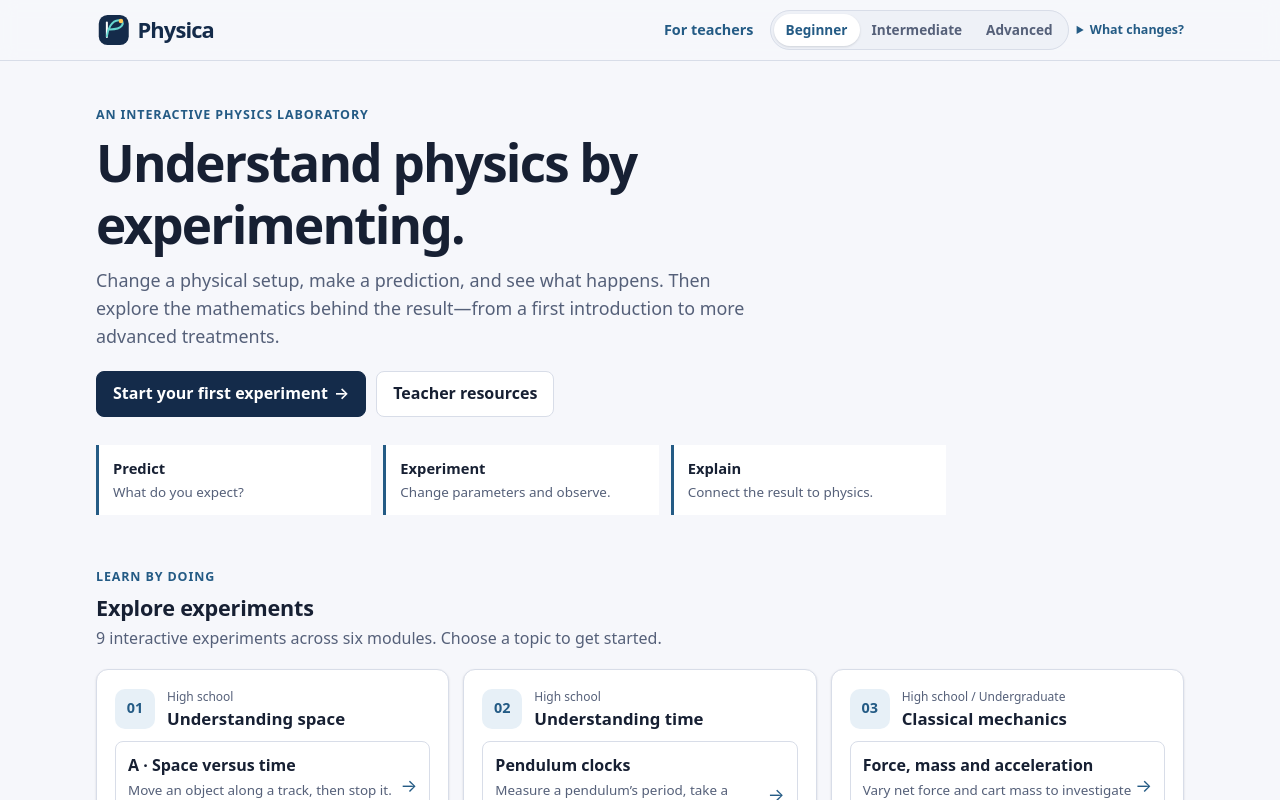
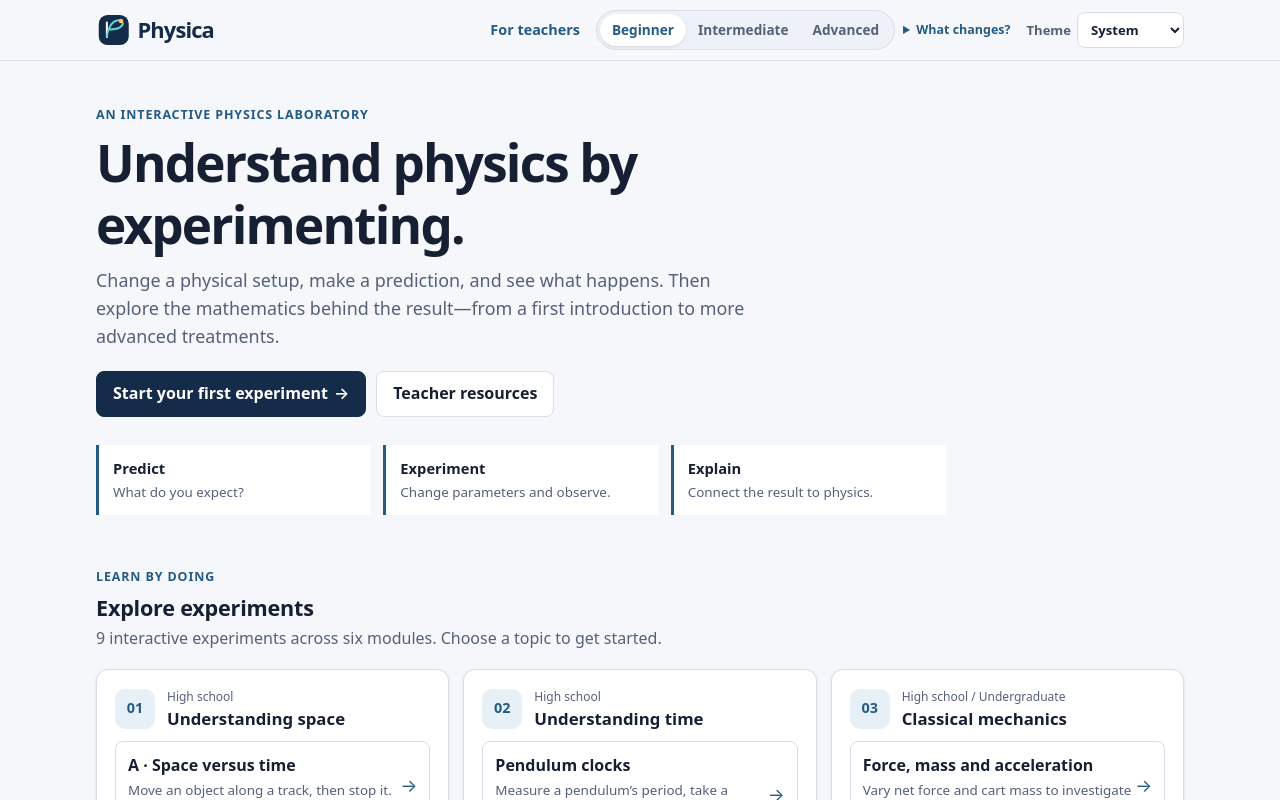
Before and after one commit to bowo-prasetyo/physics-lab, a Vue app: page /cosmology/evolving-space in a window 1280 px wide. Shown: the top 800 px of the page. Built offline with nearby package versions, Linux system fonts and the light colour scheme.

Commit message:
Add persistent light, dark, and system theme switcher

```diff
--- a/index.html
+++ b/index.html
@@ -7,6 +7,21 @@
     <meta name="theme-color" content="#142b4a" />
     <link rel="icon" href="/favicon.svg" type="image/svg+xml" />
     <title>Physica</title>
+    <script>
+      (() => {
+        let preference = 'system'
+        try {
+          const stored = localStorage.getItem('physica-theme')
+          if (stored === 'light' || stored === 'dark' || stored === 'system') preference = stored
+        } catch {
+          // Use the system preference when local storage is unavailable.
+        }
+        const systemDark = window.matchMedia?.('(prefers-color-scheme: dark)').matches ?? false
+        document.documentElement.dataset.theme = preference === 'system'
+          ? (systemDark ? 'dark' : 'light')
+          : preference
+      })()
+    </script>
   </head>
   <body>
     <div id="app"></div>
--- a/src/App.vue
+++ b/src/App.vue
@@ -1,5 +1,6 @@
 <script setup lang="ts">
 import LevelSwitcher from '@/components/LevelSwitcher.vue'
+import ThemeSwitcher from '@/components/ThemeSwitcher.vue'
 import ExperimentNavigation from '@/components/ExperimentNavigation.vue'
 
 const logo = `${import.meta.env.BASE_URL}physica-logo.svg`
@@ -14,6 +15,7 @@ const logo = `${import.meta.env.BASE_URL}physica-logo.svg`
       <nav class="header-tools" aria-label="Main navigation">
         <RouterLink class="teacher-link" to="/teachers">For teachers</RouterLink>
         <LevelSwitcher />
+        <ThemeSwitcher />
       </nav>
     </div>
   </header>
--- /dev/null
+++ b/src/components/ThemeSwitcher.vue
@@ -0,0 +1,50 @@
+<script setup lang="ts">
+import { useTheme } from '@/composables/useTheme'
+
+const { preference } = useTheme()
+</script>
+
+<template>
+  <label class="theme-switcher">
+    <span>Theme</span>
+    <select v-model="preference" aria-label="Color theme">
+      <option value="system">System</option>
+      <option value="light">Light</option>
+      <option value="dark">Dark</option>
+    </select>
+  </label>
+</template>
+
+<style scoped>
+.theme-switcher {
+  display: inline-flex;
+  align-items: center;
+  gap: 6px;
+  color: var(--text-muted);
+  font-size: 0.82rem;
+  font-weight: 600;
+  white-space: nowrap;
+}
+
+select {
+  min-height: 36px;
+  max-width: 112px;
+  padding: 4px 28px 4px 9px;
+  border: 1px solid var(--border);
+  border-radius: var(--radius-sm);
+  background: var(--surface);
+  color: var(--text);
+  font: inherit;
+  cursor: pointer;
+}
+
+select:focus-visible {
+  outline: 3px solid var(--accent);
+  outline-offset: 2px;
+}
+
+@media (max-width: 380px) {
+  .theme-switcher { gap: 4px; font-size: 0.76rem; }
+  select { max-width: 96px; }
+}
+</style>
--- /dev/null
+++ b/src/composables/useTheme.ts
@@ -0,0 +1,47 @@
+import { computed, ref, watch } from 'vue'
+
+export type ThemePreference = 'light' | 'dark' | 'system'
+export type ResolvedTheme = 'light' | 'dark'
+
+const STORAGE_KEY = 'physica-theme'
+
+function readPreference(): ThemePreference {
+  try {
+    const stored = window.localStorage.getItem(STORAGE_KEY)
+    if (stored === 'light' || stored === 'dark' || stored === 'system') return stored
+  } catch {
+    // Storage may be unavailable; fall back to the operating-system preference.
+  }
+  return 'system'
+}
+
+const preference = ref<ThemePreference>(readPreference())
+const mediaQuery = typeof window !== 'undefined' && typeof window.matchMedia === 'function'
+  ? window.matchMedia('(prefers-color-scheme: dark)')
+  : null
+const systemPrefersDark = ref(mediaQuery?.matches ?? false)
+
+mediaQuery?.addEventListener('change', (event) => {
+  systemPrefersDark.value = event.matches
+})
+
+const resolvedTheme = computed<ResolvedTheme>(() => {
+  if (preference.value === 'system') return systemPrefersDark.value ? 'dark' : 'light'
+  return preference.value
+})
+
+watch(resolvedTheme, (theme) => {
+  if (typeof document !== 'undefined') document.documentElement.dataset.theme = theme
+}, { immediate: true })
+
+watch(preference, (theme) => {
+  try {
+    window.localStorage.setItem(STORAGE_KEY, theme)
+  } catch {
+    // The selection still applies for this session when storage is unavailable.
+  }
+})
+
+export function useTheme() {
+  return { preference, resolvedTheme }
+}
--- a/src/styles/main.css
+++ b/src/styles/main.css
@@ -51,8 +51,7 @@
   --content-width: 1120px;
 }
 
-@media (prefers-color-scheme: dark) {
-  :root {
+:root[data-theme="dark"] {
     color-scheme: dark;
 
     --bg: #0e131d;
@@ -89,7 +88,6 @@
     --grid: #222b3c;
     --axis: #8490a6;
     --shadow: 0 1px 2px rgb(0 0 0 / 40%);
-  }
 }
 
 *,
```
